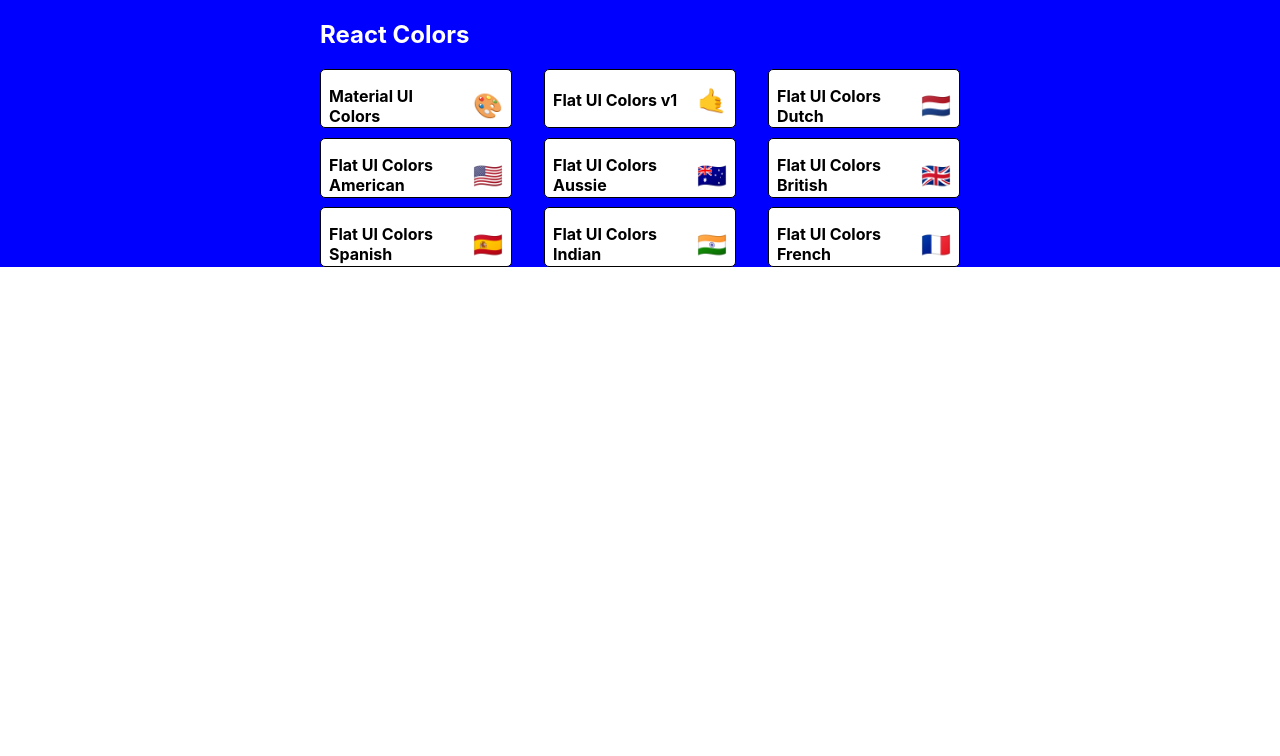
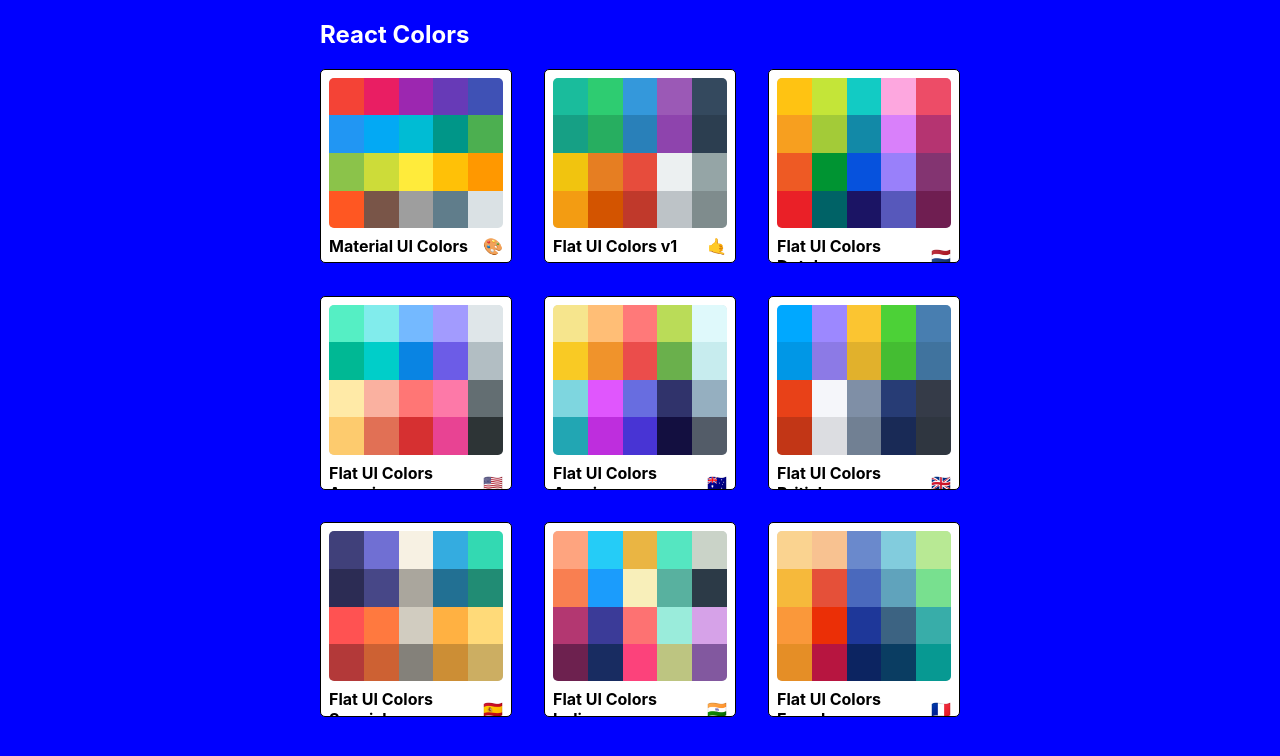
Before and after one commit to dmjusto/colorPaletteApp, a React (Create React App) app: page / in a window 1280 px wide. Shown: the top 756 px of the page. Built offline with nearby package versions, Linux system fonts and the light colour scheme.

Commit message:
finish styling miniPalette

```diff
--- a/src/miniPalette.jsx
+++ b/src/miniPalette.jsx
@@ -14,7 +14,11 @@
         }
     },
     colors: {
-        backgroundColor: 'grey'
+        backgroundColor: '#dae1e4',
+        height: '150px',
+        width: '100%',
+        borderRadius: '5px',
+        overflow: 'hidden'
     },
     title: {
         display: 'flex',
@@ -28,16 +32,32 @@
     },
     emoji: {
         marginLeft: '0.5rem',
-        fontSize: '1.5rem'
+        fontSize: '1rem'
+    },
+    miniColor: {
+        height: '25%',
+        width: '20%',
+        display: 'inline-block',
+        margin: '0 auto',
+        position: 'relative',
+        marginBottom: '-3.9px'
     }
 }
 
 function MiniPalette(props){
-    const {classes, paletteName, emoji} = props;
+    const {classes, paletteName, emoji, colors} = props;
+    const miniColorBoxes = colors.map(c => (
+        <div
+            className={classes.miniColor}
+            style={{backgroundColor: c.color}}
+            key={c.name}
+        />
+    ));
+
     return (
         <div className={classes.root}>
             <div className={classes.colors}>
-
+                {miniColorBoxes}
             </div>
 
             <h5 className={classes.title}>{paletteName}<span className={classes.emoji}>{emoji}</span></h5>
--- a/src/paletteList.jsx
+++ b/src/paletteList.jsx
@@ -5,7 +5,7 @@
 const styles = {
     root: {
         backgroundColor: 'blue',
-        height: '100%',
+        height: '100vh',
         display: 'flex',
         alignItems: 'flex-start',
         justifyContent: 'center'
```
